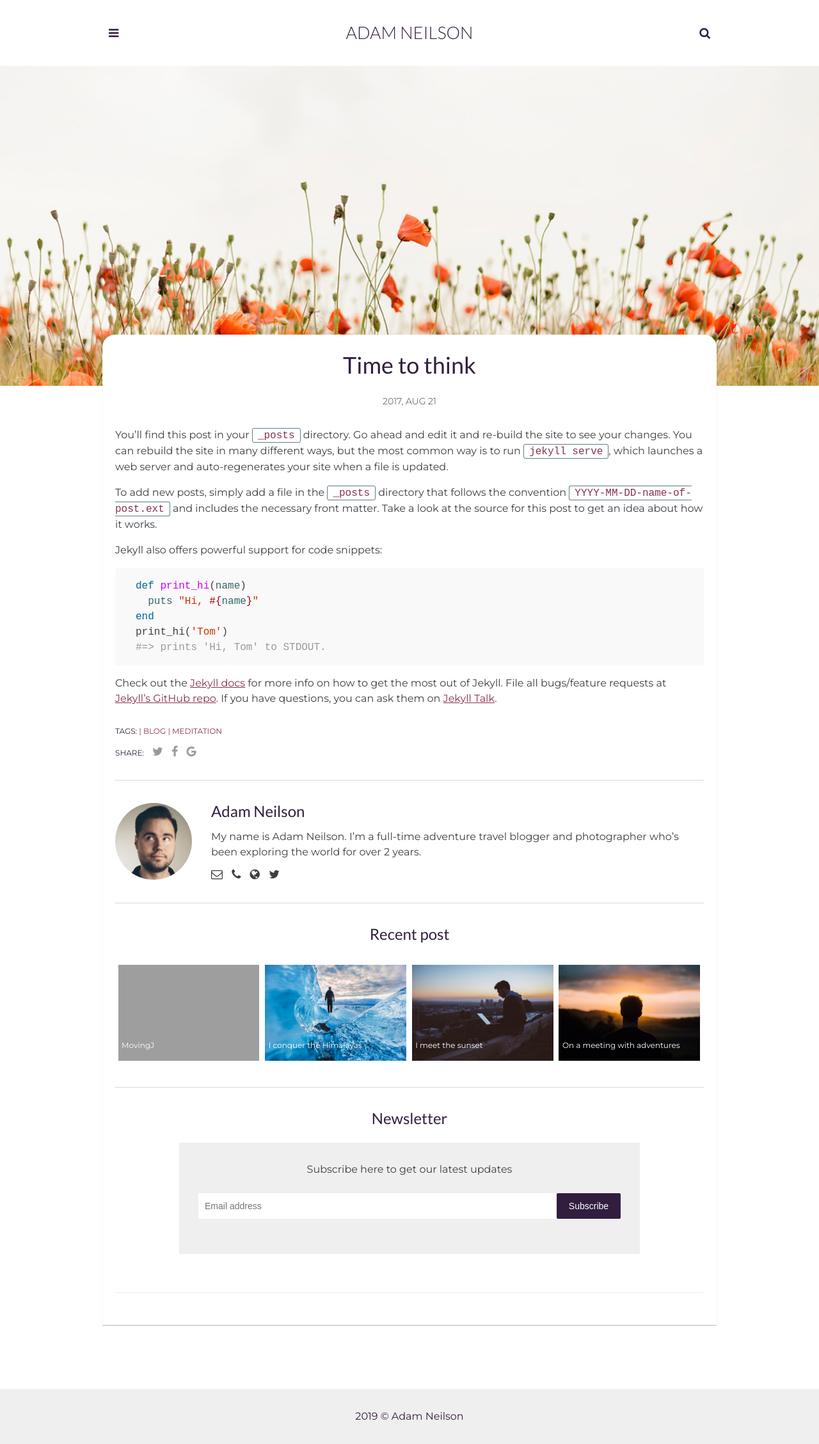
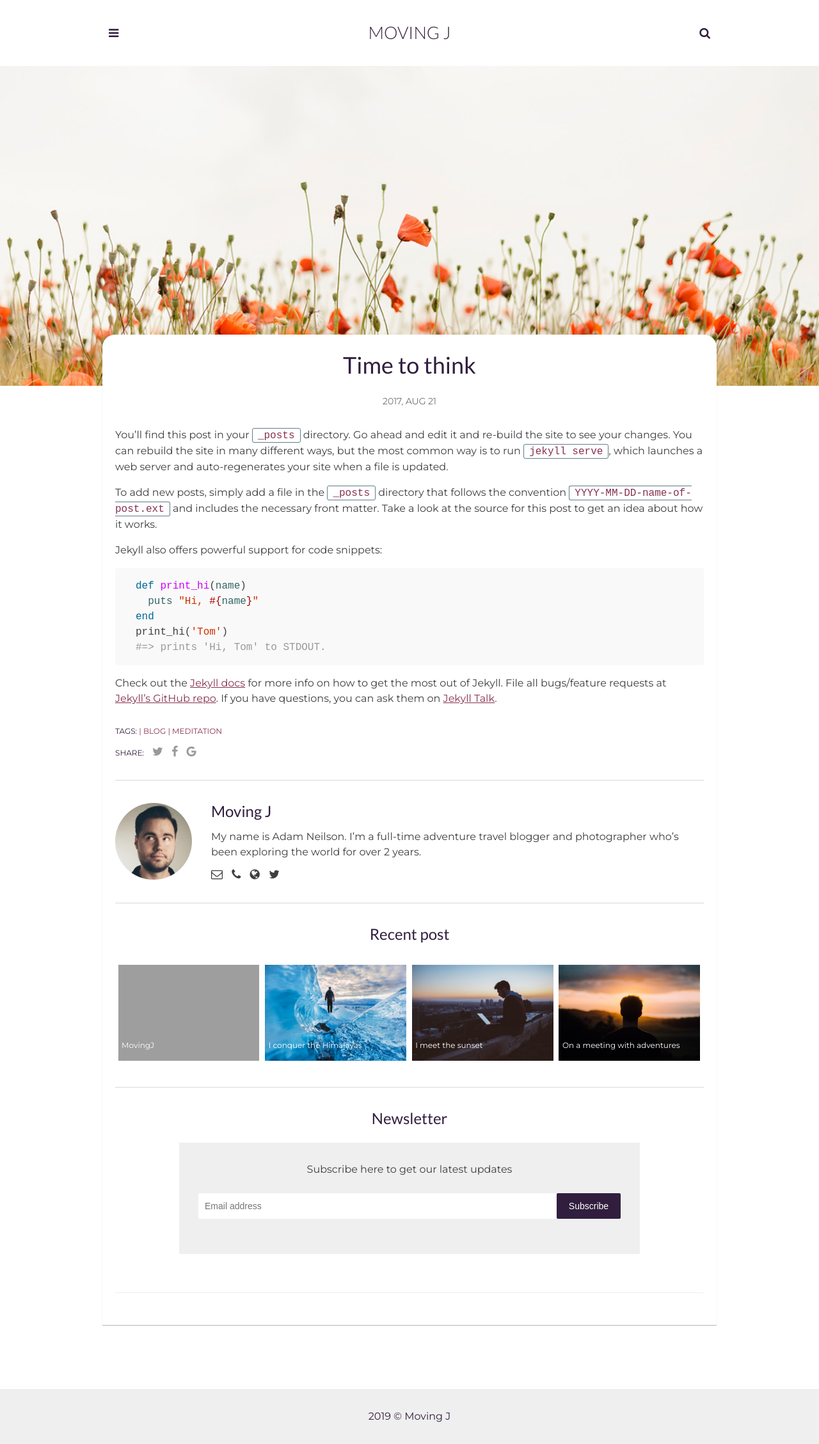
Before and after one commit to movingj/mo, a Jekyll site: the page built from _posts/2017-08-21-time-to-think.markdown, in a window 1280 px wide. Shown: the whole page at 64% size. Built offline with Jekyll 4.4.1, drawn with Linux system fonts in a browser that asks for light colours; comment, search, counter and statistics services are not loaded; grey boxes are pictures that could not be loaded.

Commit message:
Update _config.yml

```diff
--- a/_config.yml
+++ b/_config.yml
@@ -9,7 +9,7 @@
 url: "" # the base hostname & protocol for your site, e.g. http://example.com
 
 # Author settings
-author: Adam Neilson # add your name
+author: Moving J # add your name
 author-pic: adam-face.jpg
 about-author: My name is Adam Neilson. I’m a full-time adventure travel blogger and photographer who’s been exploring the world for over 2 years.
 
```
